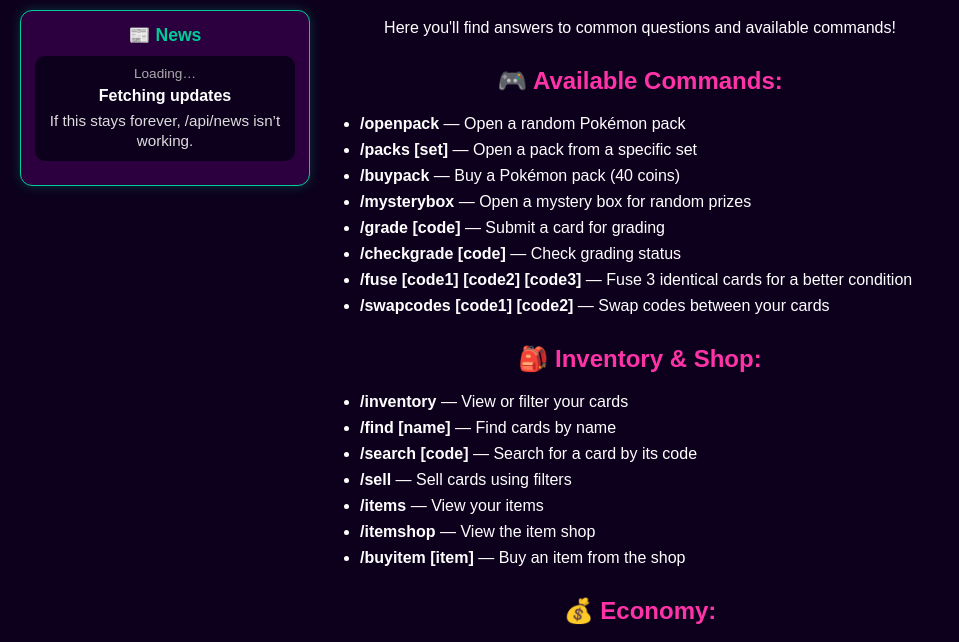
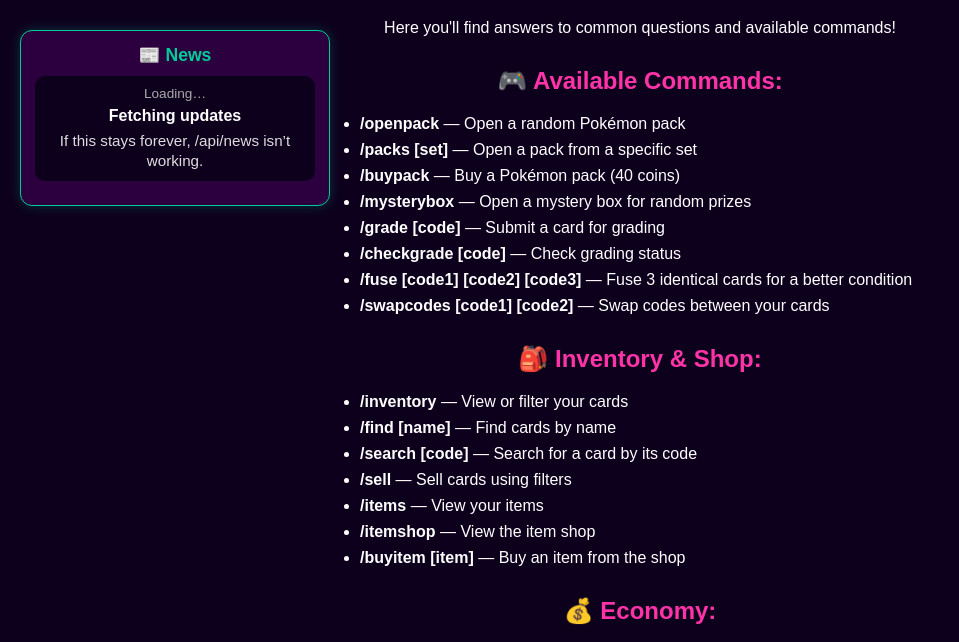
Before and after one commit to Yo0l0/vote, a website: page Public.html in a window 1280 px wide. Shown: the part 90-732 px from the top of the page, without its empty margins (0-959 px from the left). Drawn offline with Linux system fonts and the light colour scheme.

Commit message:
Adjust news panel positioning and styling

```diff
--- a/Public.html
+++ b/Public.html
@@ -7,14 +7,14 @@
         .news-panel {
   position: fixed;
   left: 20px;
-  top: 100px;
-  width: 260px;
+  top: 120px;
+  width: 280px;
   background: #2c003e;
   border: 1px solid #00cc99;
   border-radius: 12px;
   padding: 14px;
   box-shadow: 0 0 12px rgba(0, 204, 153, 0.25);
-  z-index: 50;
+  z-index: 9999;
 }
 
 .news-panel h3 {
@@ -30,21 +30,12 @@
   margin-bottom: 10px;
 }
 
-.news-item .date {
-  font-size: 0.85em;
-  color: #aaa;
-  margin-bottom: 6px;
-}
+.news-item .date { font-size: 0.85em; color: #aaa; margin-bottom: 6px; }
+.news-item .title { font-weight: bold; margin-bottom: 6px; }
+.news-item .body { font-size: 0.95em; color: #ddd; line-height: 1.3; }
 
-.news-item .title {
-  font-weight: bold;
-  margin-bottom: 6px;
-}
-
-.news-item .body {
-  font-size: 0.95em;
-  color: #ddd;
-  line-height: 1.3;
+@media (max-width: 900px) {
+  .news-panel { position: static; width: auto; margin: 20px auto 0; }
 }
 
 /* Mobile: make it normal flow instead of fixed */
```
